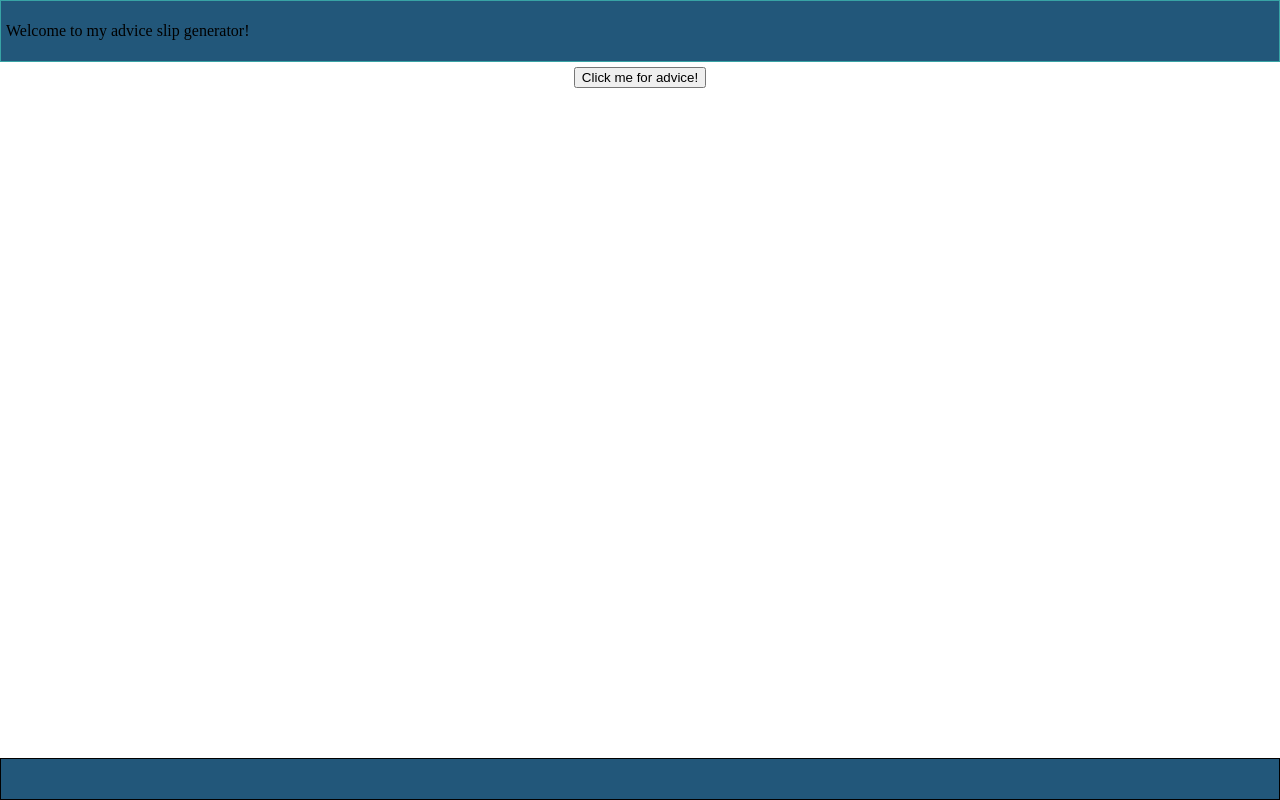
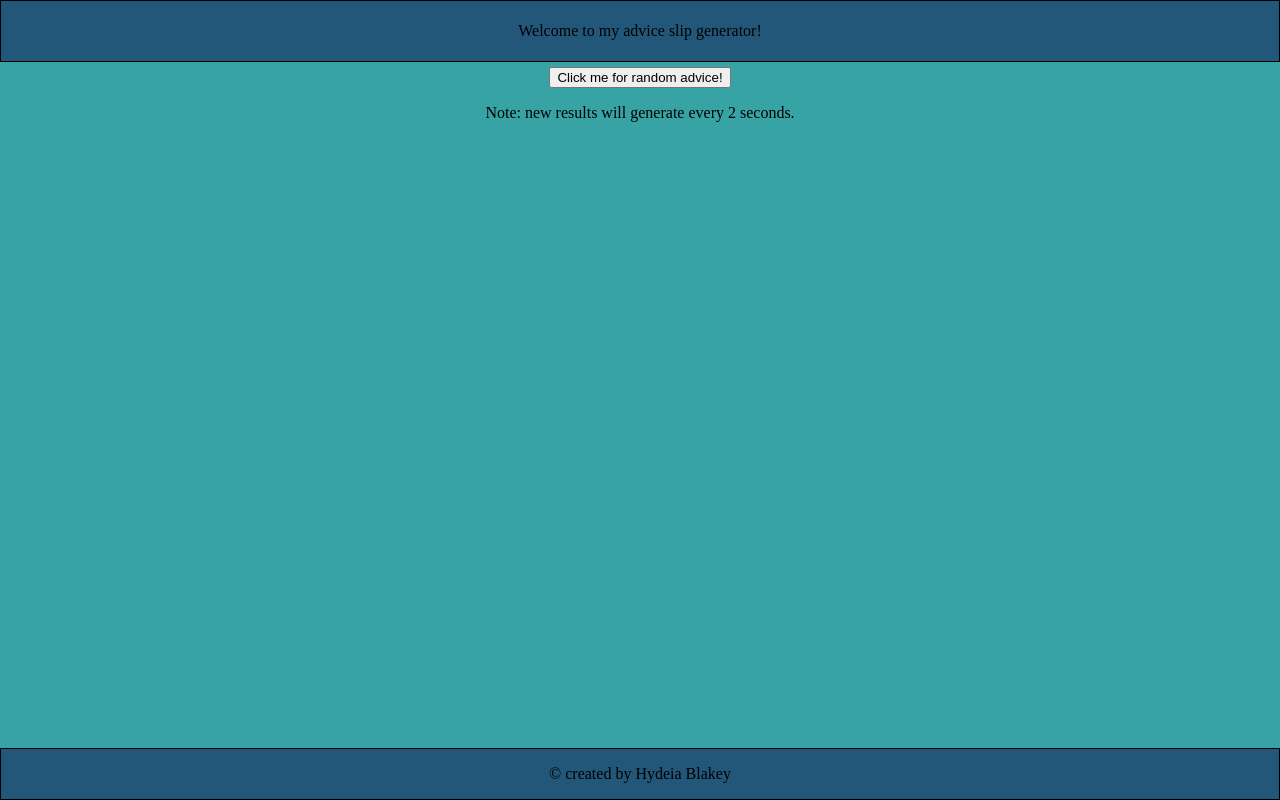
Before and after one commit to hydeiablakey/Advice_Slip, a website built with Parcel: page index.html in a window 1280 px wide. Built offline with nearby package versions, Linux system fonts and the light colour scheme.

Commit message:
add minimal styling to application

```diff
--- a/api.js
+++ b/api.js
@@ -4,5 +4,4 @@ export const generateAdvice = async () => {
     const url = `https://api.adviceslip.com/advice`
     const response = await axios.get(url);
     return response
-    // console.log(response.data.slip.advice);
 }
--- a/app.js
+++ b/app.js
@@ -10,7 +10,6 @@ import { createAdvice, clearAdvice} from "./ui.js"
         generateAdvice()
         .then((response) => {
                 createAdvice(response.data.slip.advice)
-
         })
         .catch((error) =>{
             console.log(error + ' error');
--- a/index.html
+++ b/index.html
@@ -14,7 +14,8 @@
         </div>
 
         <div class="mainContent">
-            <button id="adviceBtn">Click me for advice!</button>
+            <button id="adviceBtn">Click me for random advice!</button>
+            <p>Note: new results will generate every 2 seconds.</p>
                 <div id="msgResults">
 
 
@@ -23,7 +24,9 @@
 
 
 
-        <div id="footer" class="footer"></div>
+        <div id="footer" class="footer">
+           <p class="footerText">© created by Hydeia Blakey</p>
+        </div>
 
 
 
--- a/style.css
+++ b/style.css
@@ -13,18 +13,22 @@ html, body {
 
 
 #navBar {
-    border: 1px solid var(--secondaryColor);
+    border: 1px solid black;
     padding: 5px;
     background-color: var(--mainColor);
+    text-align: center;
 
 }
 
 #footer {
     border: 1px solid black;
-    height: 40px;
+    height: 50px;
     background-color: var(--mainColor);
 
+}
 
+.footerText {
+    text-align:center;
 
 }
 
@@ -39,6 +43,7 @@ html, body {
       flex: 1;
       padding: 5px;
       text-align: center;
+      background-color: var(--secondaryColor);
 }
 
 #adviceBtn {
@@ -47,3 +52,8 @@ html, body {
     background-color: var(--secondaryColor);
     border: 4px solid var(--thirdColor); */
 }
+
+.adviceStyle {
+    font-size: 2em;
+    font-style:italic;
+}
--- a/ui.js
+++ b/ui.js
@@ -4,7 +4,7 @@ export const createAdvice = (advice) => {
     let paragraphEle = document.createElement("p");
     paragraphEle.classList.add('adviceStyle');
 
-    paragraphEle.innerHTML = `${advice}`;
+    paragraphEle.innerHTML = `‟${advice}”`;
 
     const messageContent = document.getElementById('msgResults');
     messageContent.append(paragraphEle);
```
